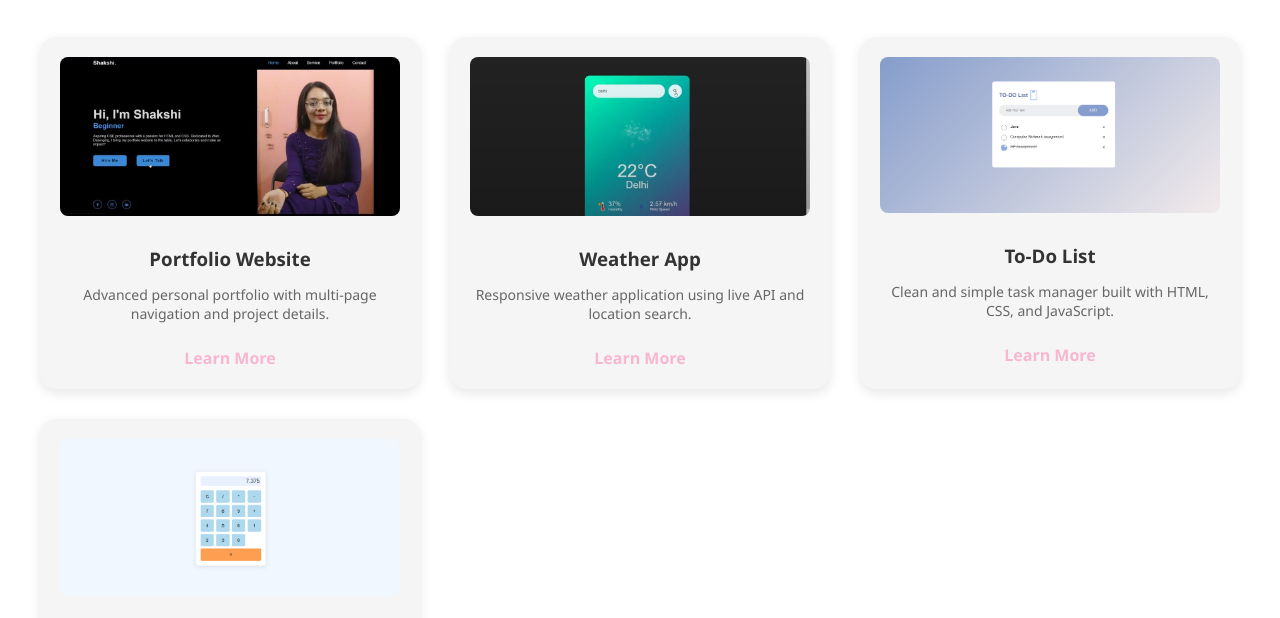
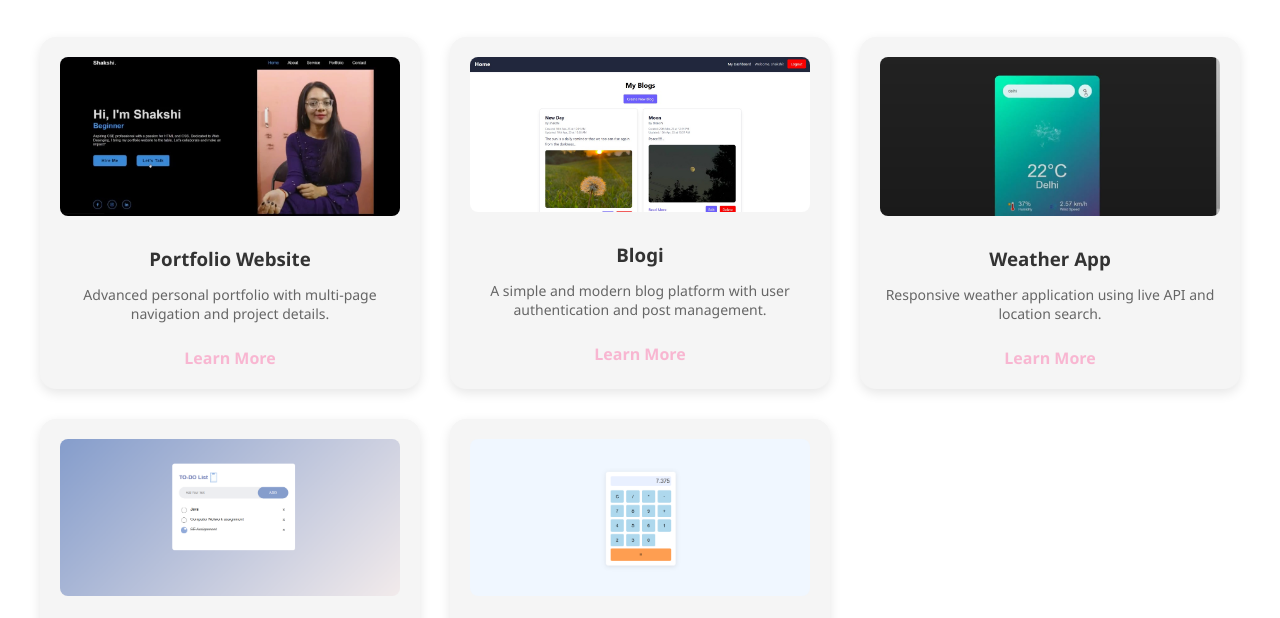
Before and after one commit to Shakshi20/portfolio_, a plain HTML site: page projects.html in a window 1280 px wide. Shown: the part 182-800 px from the top of the page. Drawn offline with Linux system fonts and the light colour scheme.

Commit message:
Add files via upload

```diff
--- a/projects.html
+++ b/projects.html
@@ -29,6 +29,14 @@
         <p>Advanced personal portfolio with multi-page navigation and project details.</p>
         <a href="#">Learn More</a>
       </div>
+
+      <div class="project-card">
+        <img src="blogi.jpg" alt="Project Blogi">
+        <h3>Blogi</h3>
+        <p>A simple and modern blog platform with user authentication and post management.</p>
+        <a href="#">Learn More</a>
+      </div>
+
 
       <div class="project-card">
         <img src="weather.jpg" alt="Project 2">
```
Also changed, not shown: blogi.jpg (added).
